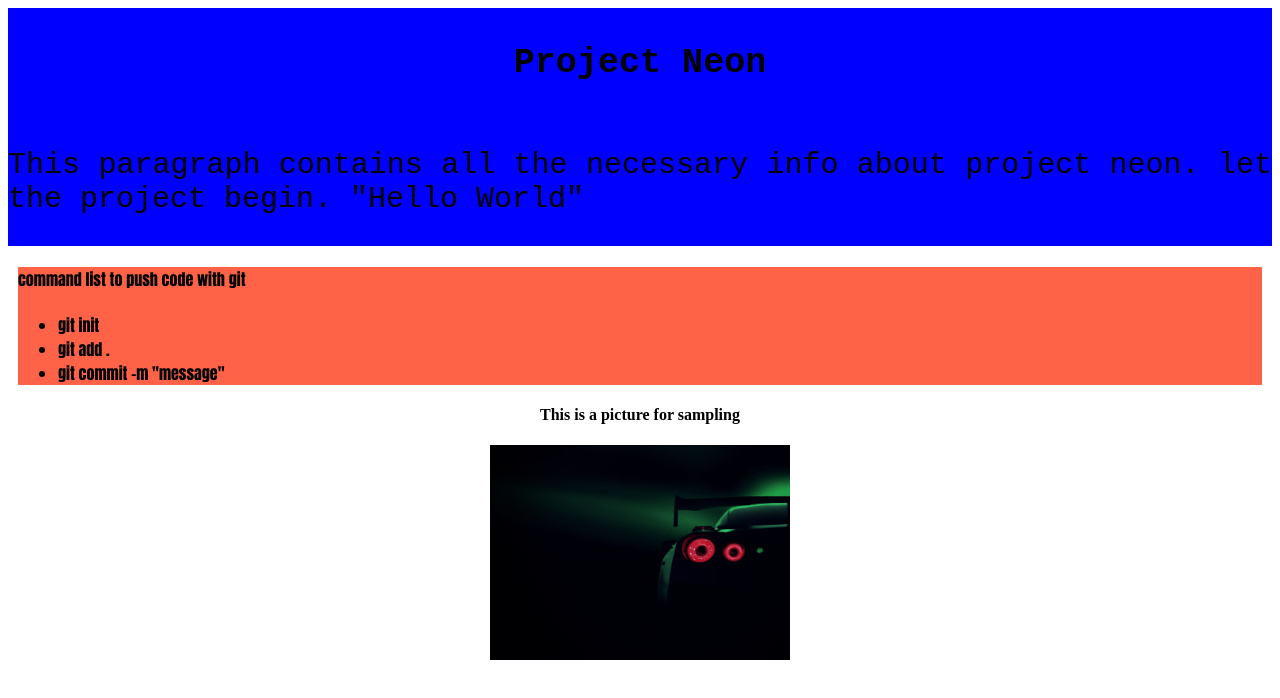
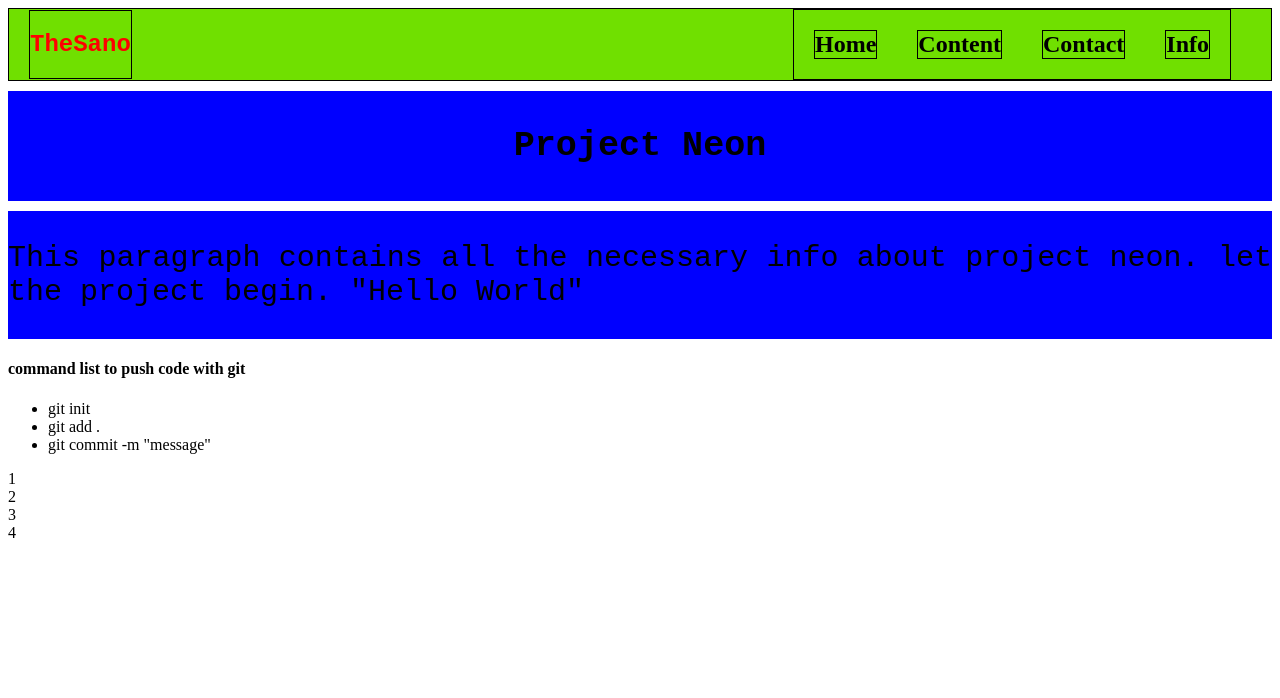
Before and after one commit to sanwar-hosen/project-neon, a plain HTML site: page index.html in a window 1280 px wide. Drawn offline with Linux system fonts and the light colour scheme.

Commit message:
made my first header

```diff
--- a/css/style.css
+++ b/css/style.css
@@ -1,3 +1,27 @@
+.header{
+    background-color: #70e000;
+    display: flex;
+    justify-content: space-between;
+    align-items: center;
+    flex-direction: row;
+    padding-left: 20px;
+    padding-right: 20px;
+    border: 1px solid black;
+
+}
+.icon{
+    border: 1px solid black;
+    color: red;
+    font-family: 'Courier New', monospace
+}
+.dir{
+    display: flex;
+    justify-content: center;
+    margin-inline: 20px;
+    border: 1px solid black;
+
+}
+
 .paragraph{
     background-color: blue;
     text-align: justify;
@@ -5,21 +29,46 @@
     font-size: 30px;
     justify-content: center;
     display: flex;
+    margin-top: 10px;
 }
-.list{
+/* .list{
     background-color: tomato;
     margin: 10px;
     font-family: impact;
-}
-
+} */
+/*
 img{
     width: 300px;
     height: auto;
     display: block;
     margin-left: auto;
     margin-right: auto;
+} */
+
+/* .container{
+    display: flex;
+    justify-content: center;
+    align-items: center;
+    flex-direction: row;
+} */
+
+/* .box{
+    padding: 20px;
+    background-color: chartreuse;
+    width: 110px;
+    border: 2px solid rgb(0, 73, 230);
+
 }
 
-body{
-    cursor: url(/css/emoji.png), auto;
+.box1{
+    background-color: #70e000;
+    width: 90px;
 }
+.box2{
+    background-color: #478d00;
+    width: 70px;
+}
+.box3{
+    background-color: #274e00;
+    width: 50px;
+} */
--- a/index.html
+++ b/index.html
@@ -7,6 +7,17 @@
     <link rel="stylesheet" href="css/style.css">
 </head>
 <body>
+    <header>
+        <div class="header">
+            <div class="icon"><h2>TheSano</h2></div>
+            <div class="dir">
+                <h2 class="dir">Home</h2>
+                <h2 class="dir">Content</h2>
+                <h2 class="dir">Contact</h2>
+                <h2 class="dir">Info</h2>
+            </div>
+        </div>
+    </header>
     <div class="paragraph">
         <h3>Project Neon</h3>
     </div>
@@ -22,9 +33,11 @@
             <li>git commit -m "message"</li>
         </ul>
     </div>
-    <div>
-        <h4 style="text-align: center;">This is a picture for sampling</h4>
-        <img src="image/GTR.png" alt="GTR">
-    </div>
+    <div class="container">
+        <div class="box">1</div>
+        <div class="box box1">2</div>
+        <div class="box box2">3</div>
+        <div class="box box3">4</div>
+</div>
 </body>
 </html>
```
